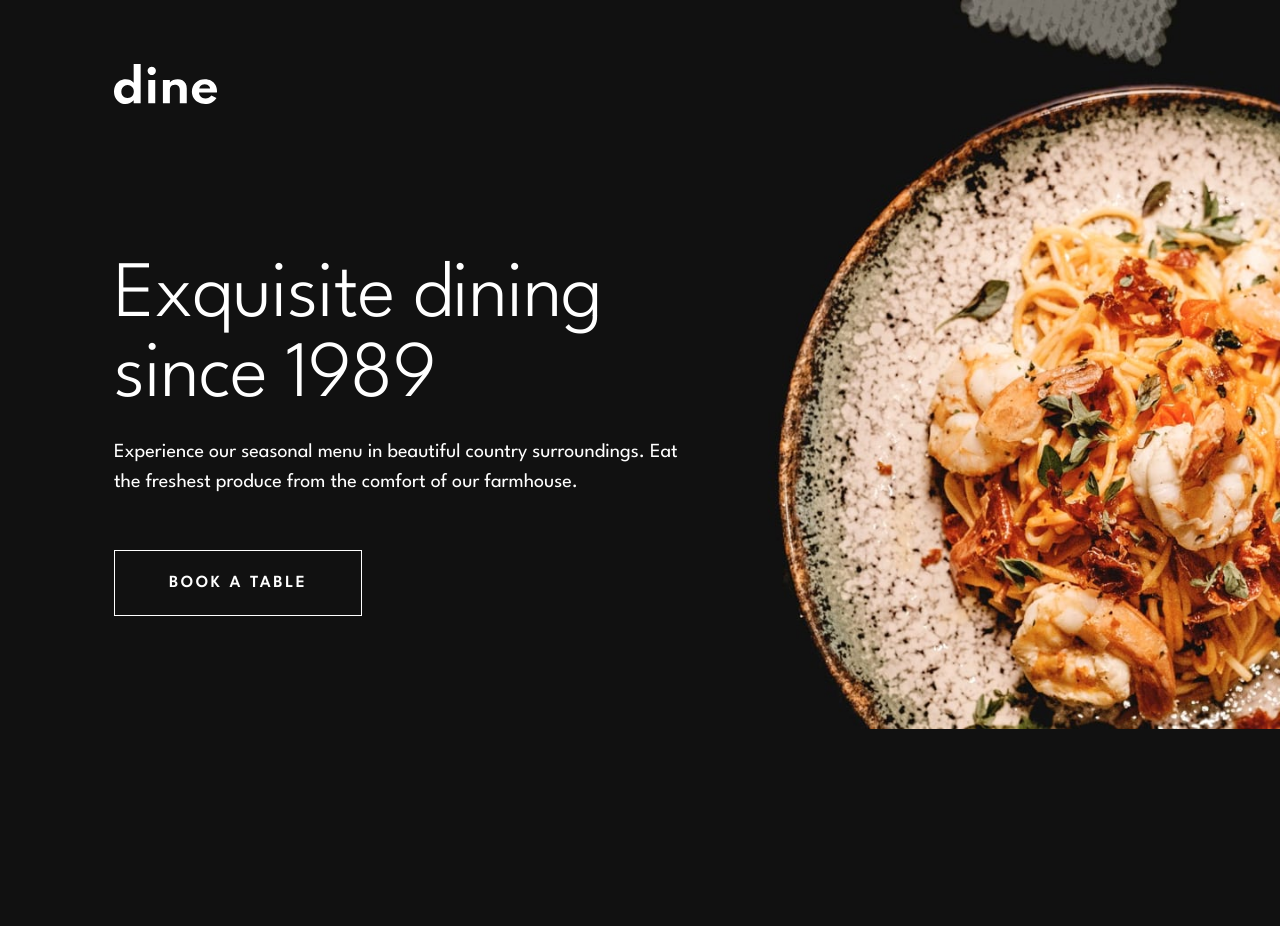
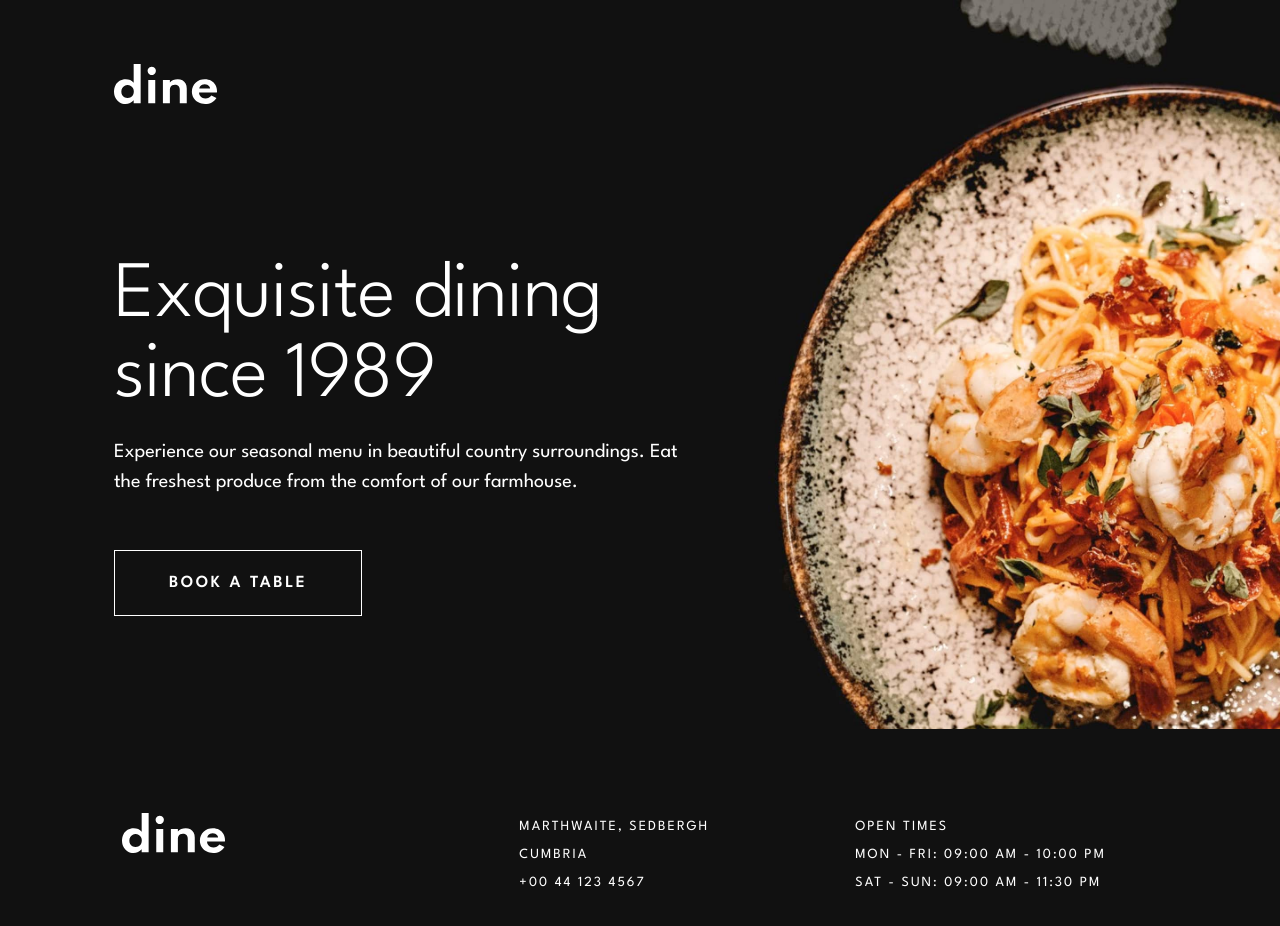
Before and after one commit to kaseyvee/dine, a Next.js app: page / in a window 1280 px wide. Shown: the top 926 px of the page. Before the commit the page ends 800 px from the top, so only its background shows below. Built offline with nearby package versions, Linux system fonts and the light colour scheme.

Commit message:
Style responsive footer

```diff
--- a/src/app/layout.tsx
+++ b/src/app/layout.tsx
@@ -2,8 +2,8 @@ import type { Metadata } from 'next'
 import "../styles/index.scss";
 
 export const metadata: Metadata = {
-  title: 'Create Next App',
-  description: 'Generated by create next app',
+  title: 'dine | exquisite dining since 1989',
+  description: 'Experience our seasonal menu in beautiful country surroundings. Eat the freshest produce from the comfort of our farmhouse.',
 }
 
 export default function RootLayout({
--- a/src/app/page.tsx
+++ b/src/app/page.tsx
@@ -1,9 +1,11 @@
+import Footer from "@/components/Footer";
 import Hero from "@/components/Hero";
 
 export default function Home() {
   return (
     <main>
       <Hero />
+      <Footer />
     </main>
   )
 }
--- /dev/null
+++ b/src/components/Footer.tsx
@@ -0,0 +1,21 @@
+/* eslint-disable @next/next/no-img-element */
+function Footer() {
+  return (
+    <footer className="footer | wrapper">
+      <img src="logo.svg" alt="" />
+      <div className="footer_content">
+        <div className="footer_content_contact">
+          <p>Marthwaite, Sedbergh <br/> Cumbria</p>
+          <p>+00 44 123 4567</p>
+        </div>
+        <div className="footer_content_hours">
+          <p>OPEN TIMES</p>
+          <p>MON - FRI: 09:00 AM - 10:00 PM</p>
+          <p>SAT - SUN: 09:00 AM - 11:30 PM</p>
+        </div>
+      </div>
+    </footer>
+  );
+}
+
+export default Footer;
--- a/src/components/Hero.tsx
+++ b/src/components/Hero.tsx
@@ -6,11 +6,11 @@ function Hero() {
       <picture>
         <source
           media="(min-width: 1100px)"
-          srcSet="homepage/hero-bg-desktop.jpg"
+          srcSet="homepage/hero-bg-desktop@2x.jpg"
         />
         <source
           media="(min-width: 768px)"
-          srcSet="homepage/hero-bg-tablet@2x.jpg"
+          srcSet="homepage/hero-bg-tablet.jpg"
         />
         <img src="homepage/hero-bg-mobile@2x.jpg" alt="" />
       </picture>
--- /dev/null
+++ b/src/styles/components/_footer.scss
@@ -0,0 +1,36 @@
+.footer {
+  color: white;
+  text-align: center;
+  padding: 5rem 1.5rem;
+
+  display: grid;
+  justify-items: center;
+  gap: 2.625rem;
+
+  &_content {
+    display: flex;
+    flex-direction: column;
+    gap: 2.625rem;
+  }
+
+  @media (min-width: 768px) {
+    text-align: left;
+    grid-template-columns: 1fr 1fr 1fr;
+    justify-items: baseline;
+    padding-inline: 2rem;
+    gap: 0;
+
+    &_content {
+      grid-column: span 2;
+      flex-direction: row;
+      flex-wrap: wrap;
+    }
+  }
+
+  @media (min-width: 1100px) {
+    &_content {
+      width: 100%;
+      justify-content: space-around;
+    }
+  }
+}
--- a/src/styles/components/index.scss
+++ b/src/styles/components/index.scss
@@ -1,2 +1,4 @@
+@import "button";
+
 @import "hero";
-@import "button";
+@import "footer";
--- a/src/styles/index.scss
+++ b/src/styles/index.scss
@@ -19,12 +19,19 @@ html {
     height: 100%;
     background-color: $black;
 
-    li {
-      list-style-type: none;
+    main {
+      display: flex;
+      flex-direction: column;
+      align-items: center;
+
+      li {
+        list-style-type: none;
+      }
+
+      a {
+        text-decoration: none;
+      }
     }
 
-    a {
-      text-decoration: none;
-    }
   }
 }
```
